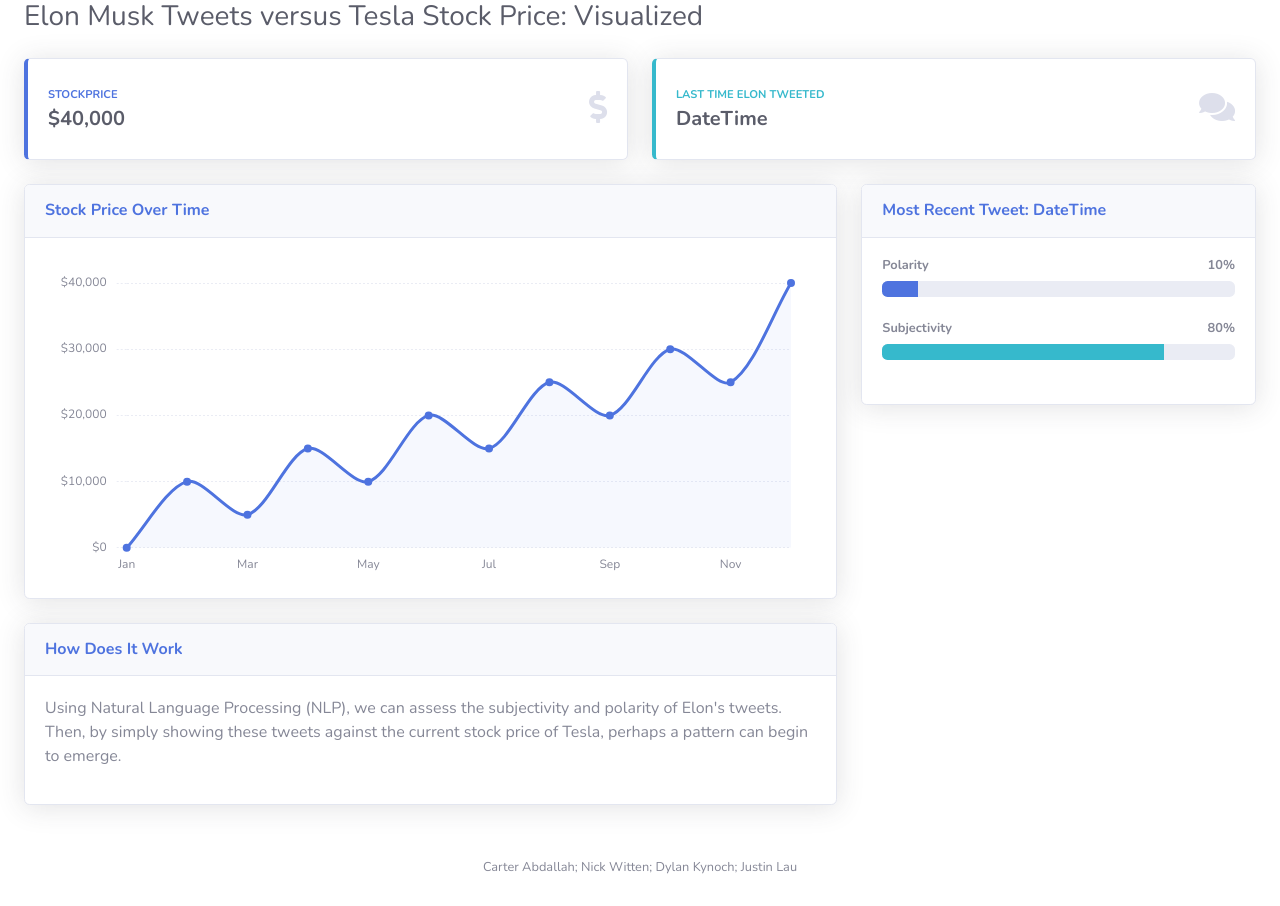
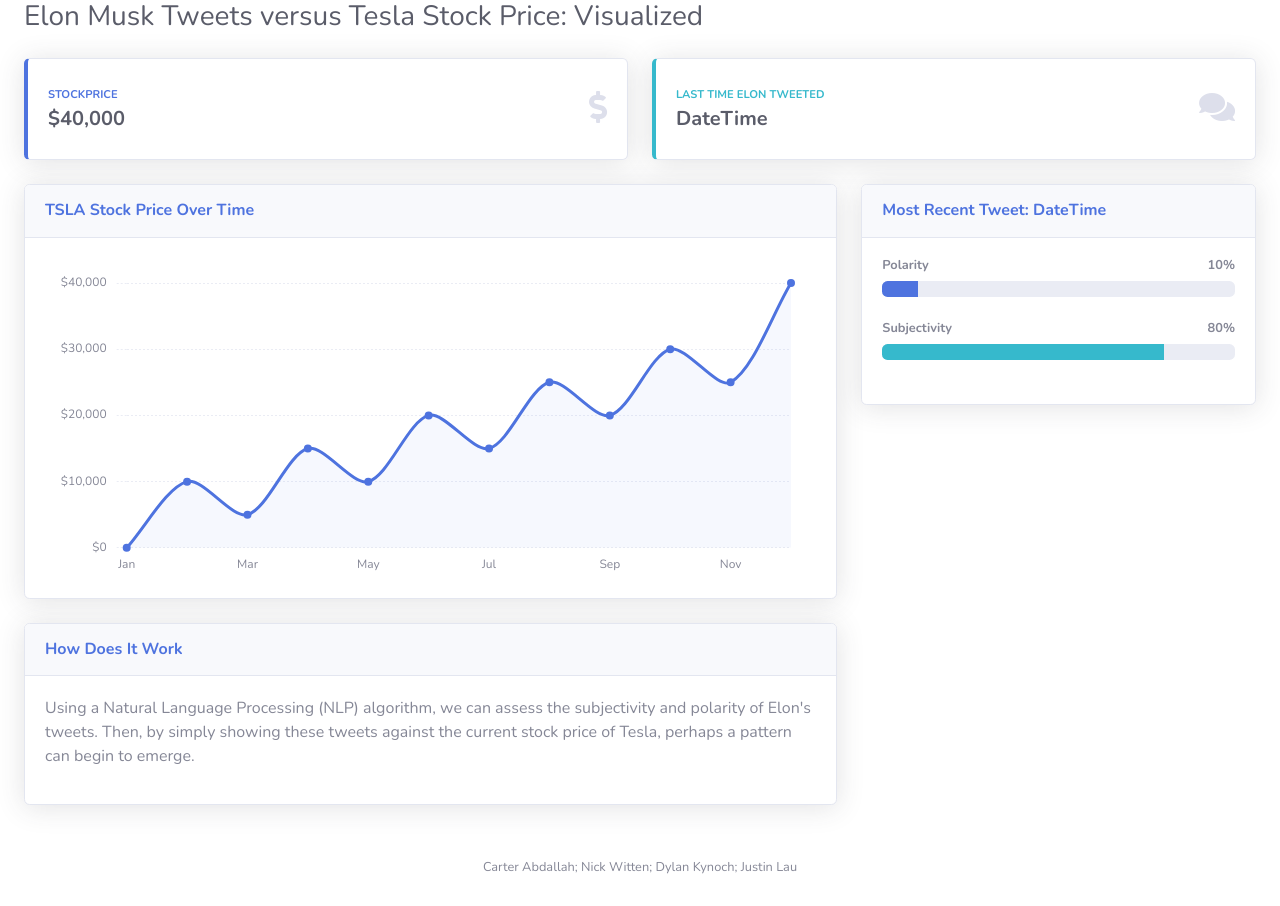
Before and after one commit to nickwitten/elonftw, a Flask app: page / in a window 1280 px wide. Run offline with Flask 2, Linux system fonts and the light colour scheme; some libraries are stand-ins or nearby versions.

Commit message:
Update index.html

```diff
--- a/templates/index.html
+++ b/templates/index.html
@@ -95,7 +95,7 @@
                                 <!-- Card Header - Dropdown -->
                                 <div
                                     class="card-header py-3 d-flex flex-row align-items-center justify-content-between">
-                                    <h6 class="m-0 font-weight-bold text-primary">Stock Price Over Time</h6>
+                                    <h6 class="m-0 font-weight-bold text-primary">TSLA Stock Price Over Time</h6>
                                 </div>
                                 <!-- Card Body -->
                                 <div class="card-body">
@@ -145,7 +145,7 @@
                                     <h6 class="m-0 font-weight-bold text-primary">How Does It Work</h6>
                                 </div>
                                 <div class="card-body">
-                                    <p>Using Natural Language Processing (NLP), we can assess the subjectivity and polarity of Elon's tweets. Then, by
+                                    <p>Using a Natural Language Processing (NLP) algorithm, we can assess the subjectivity and polarity of Elon's tweets. Then, by
                                         simply showing these tweets against the current stock price of Tesla, perhaps a pattern can begin to emerge. </p>
                                 </div>
                             </div>
```
